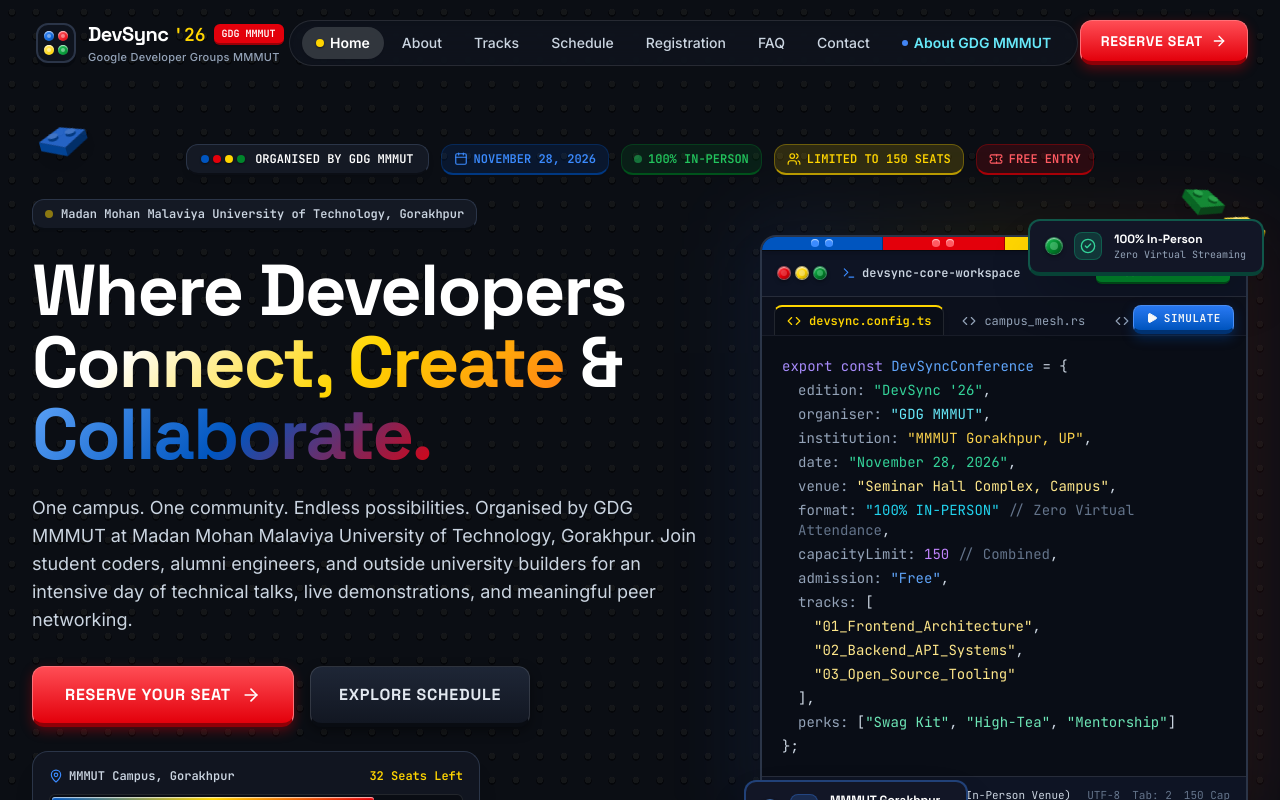
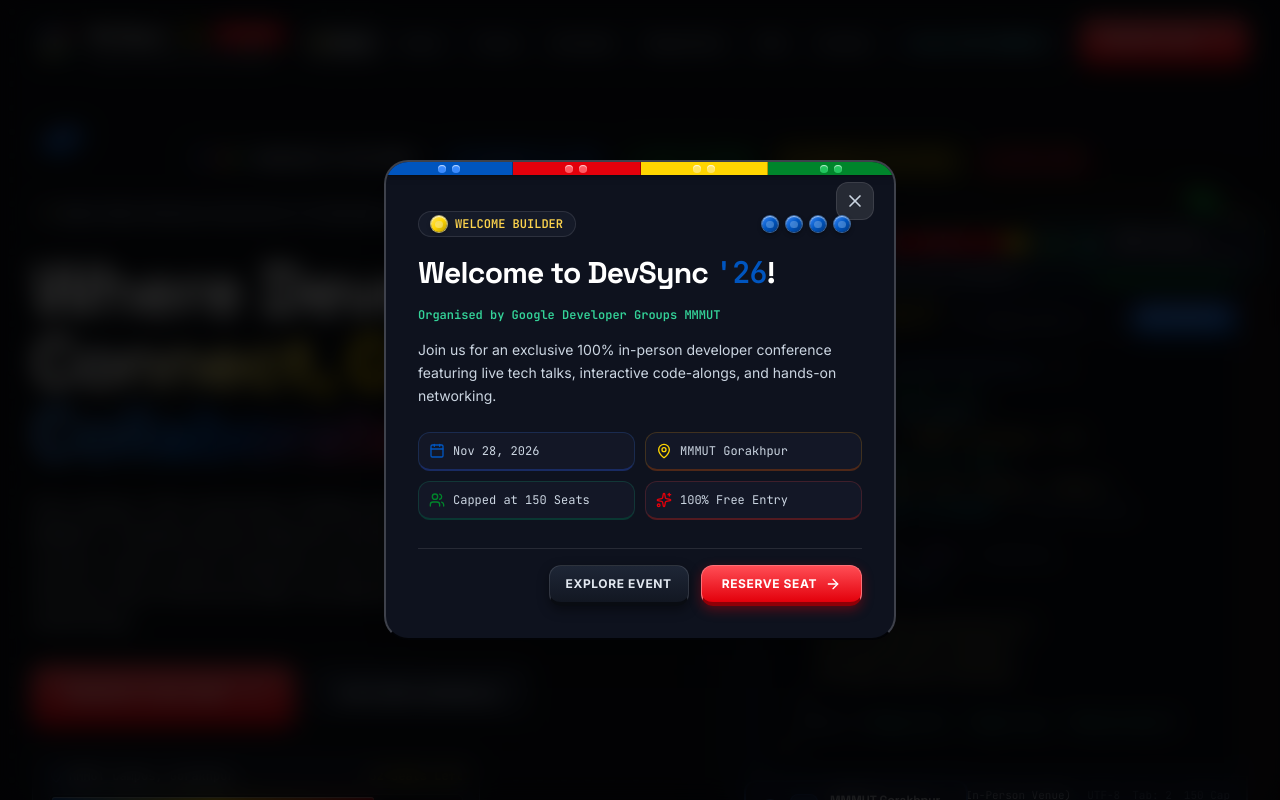
Before and after one commit to irautkarsh18-prog/devsync-26, a React (Vite) app: page / in a window 1280 px wide. Shown: the top 800 px of the page. Built offline with nearby package versions, Linux system fonts and the light colour scheme.

Commit message:
feat: add LEGO loading screen and welcome modal, enforce strictPort on 5173

```diff
--- a/src/App.jsx
+++ b/src/App.jsx
@@ -3,6 +3,8 @@ import { BrowserRouter, Routes, Route, useLocation } from 'react-router-dom';
 import Navbar from './components/Navbar';
 import Footer from './components/Footer';
 import TicketModal from './components/TicketModal';
+import WelcomeModal from './components/WelcomeModal';
+import LoadingScreen from './components/LoadingScreen';
 import BackToTop from './components/BackToTop';
 import Hero from './sections/Hero';
 import About from './sections/About';
@@ -110,6 +112,8 @@ function HomePage({
 }
 
 export default function App() {
+  const [isLoading, setIsLoading] = useState(true);
+  const [isWelcomeModalOpen, setIsWelcomeModalOpen] = useState(false);
   const [registeredAttendee, setRegisteredAttendee] = useState(null);
   const [registeredCount, setRegisteredCount] = useState(EVENT_DETAILS.initialRegistered);
   const [selectedTrackPref, setSelectedTrackPref] = useState(null);
@@ -127,10 +131,25 @@ export default function App() {
       if (allRegs.length > 0) {
         setRegisteredCount(Math.min(EVENT_DETAILS.capacity, EVENT_DETAILS.initialRegistered + allRegs.length));
       }
+
+      const hasWelcomed = sessionStorage.getItem('devsync_26_welcomed');
+      if (!hasWelcomed && !savedTicket) {
+        const timer = setTimeout(() => {
+          setIsWelcomeModalOpen(true);
+        }, 1200);
+        return () => clearTimeout(timer);
+      }
     } catch (e) {
       console.warn('LocalStorage access warning:', e);
     }
   }, []);
+
+  const handleCloseWelcome = () => {
+    setIsWelcomeModalOpen(false);
+    try {
+      sessionStorage.setItem('devsync_26_welcomed', 'true');
+    } catch (e) {}
+  };
 
   const handleRegisterSuccess = (newAttendee) => {
     setRegisteredAttendee(newAttendee);
@@ -211,6 +230,25 @@ export default function App() {
         />
       </Routes>
 
+      {/* Initial LEGO Brick Loading Screen */}
+      {isLoading && (
+        <LoadingScreen onFinish={() => setIsLoading(false)} />
+      )}
+
+      {/* Global Welcome Modal */}
+      <WelcomeModal
+        isOpen={isWelcomeModalOpen}
+        onClose={handleCloseWelcome}
+        onRegisterClick={() => {
+          handleCloseWelcome();
+          const el = document.getElementById('register');
+          if (el) {
+            const top = el.getBoundingClientRect().top + window.scrollY - 80;
+            window.scrollTo({ top, behavior: 'smooth' });
+          }
+        }}
+      />
+
       {/* Global Ticket Pass Modal */}
       <TicketModal
         isOpen={isPassModalOpen}
--- /dev/null
+++ b/src/components/LoadingScreen.jsx
@@ -0,0 +1,69 @@
+import React, { useState, useEffect } from 'react';
+import { LegoStud } from './LegoElements';
+
+export default function LoadingScreen({ onFinish }) {
+  const [fade, setFade] = useState(false);
+
+  useEffect(() => {
+    const timer = setTimeout(() => {
+      setFade(true);
+      setTimeout(() => {
+        if (onFinish) onFinish();
+      }, 400);
+    }, 750);
+
+    return () => clearTimeout(timer);
+  }, [onFinish]);
+
+  return (
+    <div
+      className={`fixed inset-0 z-50 flex flex-col items-center justify-center bg-[#08090d] text-white transition-opacity duration-300 ${
+        fade ? 'opacity-0 pointer-events-none' : 'opacity-100'
+      }`}
+    >
+      {/* Centered LEGO Assembly Animation */}
+      <div className="flex flex-col items-center gap-6">
+
+        {/* Animated LEGO 2x2 Block Grid */}
+        <div className="relative w-20 h-20 rounded-2xl bg-[#111522] border-2 border-white/20 border-b-4 border-b-black/80 p-2 shadow-2xl flex items-center justify-center animate-bounce">
+          <div className="grid grid-cols-2 gap-2 w-full h-full p-1">
+            <div className="rounded-lg bg-lego-blue border border-blue-400 shadow-[inset_0_1px_2px_rgba(255,255,255,0.7)] flex items-center justify-center">
+              <div className="w-2 h-2 rounded-full bg-white/40 shadow-inner" />
+            </div>
+            <div className="rounded-lg bg-lego-red border border-red-400 shadow-[inset_0_1px_2px_rgba(255,255,255,0.7)] flex items-center justify-center">
+              <div className="w-2 h-2 rounded-full bg-white/40 shadow-inner" />
+            </div>
+            <div className="rounded-lg bg-lego-yellow border border-amber-300 shadow-[inset_0_1px_2px_rgba(255,255,255,0.8)] flex items-center justify-center">
+              <div className="w-2 h-2 rounded-full bg-white/50 shadow-inner" />
+            </div>
+            <div className="rounded-lg bg-lego-green border border-emerald-400 shadow-[inset_0_1px_2px_rgba(255,255,255,0.7)] flex items-center justify-center">
+              <div className="w-2 h-2 rounded-full bg-white/40 shadow-inner" />
+            </div>
+          </div>
+        </div>
+
+        {/* Title & Chapter */}
+        <div className="text-center space-y-1.5">
+          <div className="font-display font-extrabold text-2xl tracking-tight text-white flex items-center justify-center gap-2">
+            <span>DevSync</span>
+            <span className="text-lego-yellow font-mono">'26</span>
+          </div>
+          <div className="text-xs font-mono text-emerald-400 font-semibold tracking-wider flex items-center justify-center gap-1.5">
+            <LegoStud color="yellow" size="xs" />
+            <span>ORGANISED BY GDG MMMUT</span>
+          </div>
+        </div>
+
+        {/* Loading Progress Bar */}
+        <div className="w-48 h-2 bg-[#121624] rounded-full overflow-hidden border border-white/10 p-0.5">
+          <div className="h-full bg-gradient-to-r from-lego-blue via-lego-yellow to-lego-red rounded-full animate-pulse" style={{ width: '100%' }} />
+        </div>
+
+        <div className="text-[11px] font-mono text-slate-400 animate-pulse">
+          Assembling developer bricks...
+        </div>
+
+      </div>
+    </div>
+  );
+}
--- /dev/null
+++ b/src/components/WelcomeModal.jsx
@@ -0,0 +1,94 @@
+import React from 'react';
+import { X, Sparkles, MapPin, Calendar, Users, ArrowRight } from 'lucide-react';
+import { LegoGoogleBrickBar, LegoStud, LegoStudRow } from './LegoElements';
+
+export default function WelcomeModal({ isOpen, onClose, onRegisterClick }) {
+  if (!isOpen) return null;
+
+  return (
+    <div className="fixed inset-0 z-50 flex items-center justify-center p-4 bg-black/80 backdrop-blur-md animate-in fade-in duration-200">
+
+      <div className="relative w-full max-w-lg bg-[#0e121e] border-2 border-white/20 border-b-6 border-b-black/80 rounded-3xl p-6 sm:p-8 shadow-2xl text-slate-100 overflow-hidden">
+
+        {/* Top 4-Color Interlocking LEGO Brick Stripe */}
+        <div className="absolute top-0 inset-x-0">
+          <LegoGoogleBrickBar />
+        </div>
+
+        {/* Close Button */}
+        <button
+          onClick={onClose}
+          className="absolute top-5 right-5 p-2 rounded-xl bg-white/10 hover:bg-white/20 text-slate-300 hover:text-white transition-colors border border-white/10"
+          aria-label="Close welcome modal"
+        >
+          <X className="w-5 h-5" />
+        </button>
+
+        {/* Stud Header */}
+        <div className="mt-4 mb-4 flex items-center justify-between">
+          <div className="inline-flex items-center gap-2 px-3 py-1 rounded-full text-xs font-mono font-bold bg-[#151a28] text-amber-300 border border-white/10">
+            <LegoStud color="yellow" size="sm" />
+            <span>WELCOME BUILDER</span>
+          </div>
+          <LegoStudRow count={4} color="blue" size="sm" />
+        </div>
+
+        {/* Content */}
+        <div className="space-y-4">
+          <h2 className="text-2xl sm:text-3xl font-extrabold font-display text-white tracking-tight leading-tight">
+            Welcome to DevSync <span className="text-lego-blue font-mono">'26</span>!
+          </h2>
+
+          <div className="text-xs font-mono text-emerald-400 font-bold flex items-center gap-1.5">
+            <span>Organised by Google Developer Groups MMMUT</span>
+          </div>
+
+          <p className="text-sm text-slate-300 font-sans leading-relaxed">
+            Join us for an exclusive 100% in-person developer conference featuring live tech talks, interactive code-alongs, and hands-on networking.
+          </p>
+
+          {/* Quick Key Highlights */}
+          <div className="grid grid-cols-2 gap-2.5 pt-2 text-xs font-mono text-slate-300">
+            <div className="flex items-center gap-2 p-2.5 rounded-xl bg-[#131726] border border-blue-500/20 border-b-2 border-b-blue-900/60">
+              <Calendar className="w-4 h-4 text-lego-blue shrink-0" />
+              <span>Nov 28, 2026</span>
+            </div>
+            <div className="flex items-center gap-2 p-2.5 rounded-xl bg-[#131726] border border-amber-500/20 border-b-2 border-b-amber-900/60">
+              <MapPin className="w-4 h-4 text-lego-yellow shrink-0" />
+              <span>MMMUT Gorakhpur</span>
+            </div>
+            <div className="flex items-center gap-2 p-2.5 rounded-xl bg-[#131726] border border-emerald-500/20 border-b-2 border-b-emerald-900/60">
+              <Users className="w-4 h-4 text-lego-green shrink-0" />
+              <span>Capped at 150 Seats</span>
+            </div>
+            <div className="flex items-center gap-2 p-2.5 rounded-xl bg-[#131726] border border-red-500/20 border-b-2 border-b-red-900/60">
+              <Sparkles className="w-4 h-4 text-lego-red shrink-0" />
+              <span>100% Free Entry</span>
+            </div>
+          </div>
+        </div>
+
+        {/* Buttons */}
+        <div className="mt-7 flex items-center justify-end gap-3 pt-4 border-t border-white/10">
+          <button
+            onClick={onClose}
+            className="lego-btn lego-btn-dark px-4 py-2.5 text-xs font-bold text-slate-200 uppercase tracking-wider"
+          >
+            Explore Event
+          </button>
+          <button
+            onClick={() => {
+              onClose();
+              if (onRegisterClick) onRegisterClick();
+            }}
+            className="lego-btn lego-btn-red px-5 py-2.5 text-xs font-bold text-white uppercase tracking-wider flex items-center gap-2 shadow-lg"
+          >
+            <span>Reserve Seat</span>
+            <ArrowRight className="w-4 h-4" />
+          </button>
+        </div>
+
+      </div>
+    </div>
+  );
+}
--- a/vite.config.js
+++ b/vite.config.js
@@ -6,12 +6,12 @@ export default defineConfig({
   plugins: [react()],
   server: {
     port: 5173,
-    host: true,
-    strictPort: false,
+    host: '0.0.0.0',
+    strictPort: true,
   },
   preview: {
     port: 5173,
-    host: true,
-    strictPort: false,
+    host: '0.0.0.0',
+    strictPort: true,
   }
 })
```
